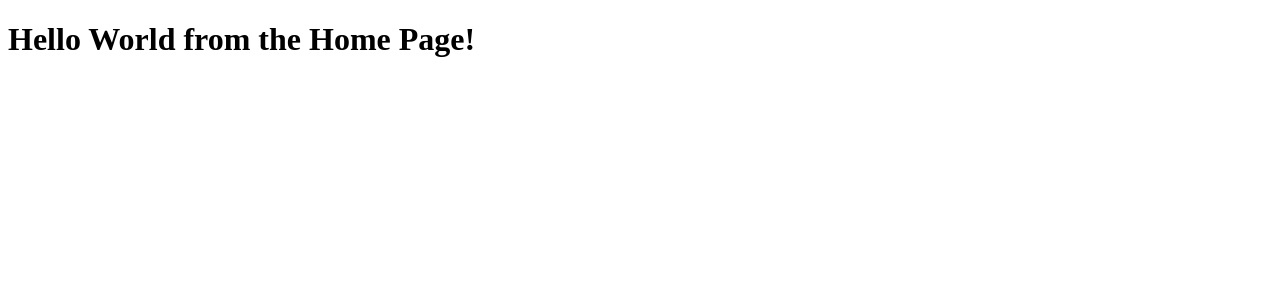
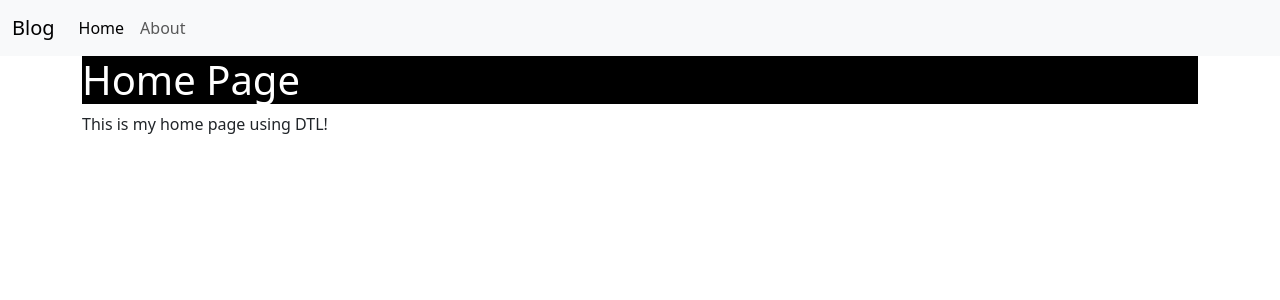
Before and after one commit to JonathanHeinzman/FSDI-112-Django-Blog, a Django app: page / in a window 1280 px wide. Shown: the top 300 px of the page. Run offline with Django 5.2, Linux system fonts and the light colour scheme.

Commit message:
assignment 2

```diff
--- a/pages/urls.py
+++ b/pages/urls.py
@@ -1,6 +1,5 @@
 from django.urls import path
-from .views import HomePageView
-from .views import AboutPageView
+from .views import HomePageView, AboutPageView
 
 urlpatterns = [
     path("", HomePageView.as_view(), name="home",),
--- /dev/null
+++ b/static/css/about.css
@@ -0,0 +1,3 @@
+h1 {
+    background-color: rgb(253, 73, 73) !important;
+}
--- /dev/null
+++ b/static/css/home.css
@@ -0,0 +1,4 @@
+h1 {
+    background-color: black !important;
+    color: white !important;
+}
--- /dev/null
+++ b/static/js/about.js
@@ -0,0 +1 @@
+console.log("This is my about page!")
--- /dev/null
+++ b/static/js/home.js
@@ -0,0 +1 @@
+console.log("Using external js! From the static content!")
--- /dev/null
+++ b/templates/base.html
@@ -0,0 +1,19 @@
+<!DOCTYPE html>
+<html lang="en">
+<head>
+    <meta charset="UTF-8">
+    <meta name="viewport" content="width=device-width, initial-scale=1.0">
+    <title>{% block title %}{% endblock %}</title>
+    <link href="https://cdn.jsdelivr.net/npm/bootstrap@5.3.8/dist/css/bootstrap.min.css" rel="stylesheet" integrity="sha384-sRIl4kxILFvY47J16cr9ZwB07vP4J8+LH7qKQnuqkuIAvNWLzeN8tE5YBujZqJLB" crossorigin="anonymous">
+    {% block css %}{% endblock %}
+</head>
+<body>
+    {% include 'navbar.html' %}
+    <div>
+        {% block content %}
+        {% endblock %}
+    </div>
+    <script src="https://cdn.jsdelivr.net/npm/bootstrap@5.3.8/dist/js/bootstrap.bundle.min.js" integrity="sha384-FKyoEForCGlyvwx9Hj09JcYn3nv7wiPVlz7YYwJrWVcXK/BmnVDxM+D2scQbITxI" crossorigin="anonymous"></script>
+    {% block js %}{% endblock %}
+</body>
+</html>
--- /dev/null
+++ b/templates/navbar.html
@@ -0,0 +1,14 @@
+<nav class="navbar navbar-expand-lg bg-body-tertiary">
+  <div class="container-fluid">
+    <a class="navbar-brand" href="{% url 'home' %}">Blog</a>
+    <button class="navbar-toggler" type="button" data-bs-toggle="collapse" data-bs-target="#navbarNavAltMarkup" aria-controls="navbarNavAltMarkup" aria-expanded="false" aria-label="Toggle navigation">
+      <span class="navbar-toggler-icon"></span>
+    </button>
+    <div class="collapse navbar-collapse" id="navbarNavAltMarkup">
+      <div class="navbar-nav">
+        <a class="nav-link active" aria-current="page" href="{% url 'homeTwo' %}">Home</a>
+        <a class="nav-link" href="{% url 'about' %}">About</a>
+      </div>
+    </div>
+  </div>
+</nav>
--- a/templates/pages/home.html
+++ b/templates/pages/home.html
@@ -1,11 +1,21 @@
-<!DOCTYPE html>
-<html lang="en">
-<head>
-    <meta charset="UTF-8">
-    <meta name="viewport" content="width=device-width, initial-scale=1.0">
-    <title>Home Page</title>
-</head>
-<body>
-    <h1>Hello World from the Home Page!</h1>
-</body>
-</html>
+{% extends 'base.html' %}
+{% load static %}
+
+{% block title %}
+    Home Page
+{% endblock %}
+
+{% block css %}
+    <link rel="stylesheet" href="{% static 'css/home.css' %}">
+{% endblock %}
+
+{% block js %}
+    <script src="{% static 'js/home.js' %}"></script>
+{% endblock %}
+
+{% block content %}
+    <div class="container">
+        <h1>Home Page</h1>
+        <p>This is my home page using DTL!</p>
+    </div>
+{% endblock %}
```
Also changed, not shown: templates/pages/about.html (+21 -12 lines).
